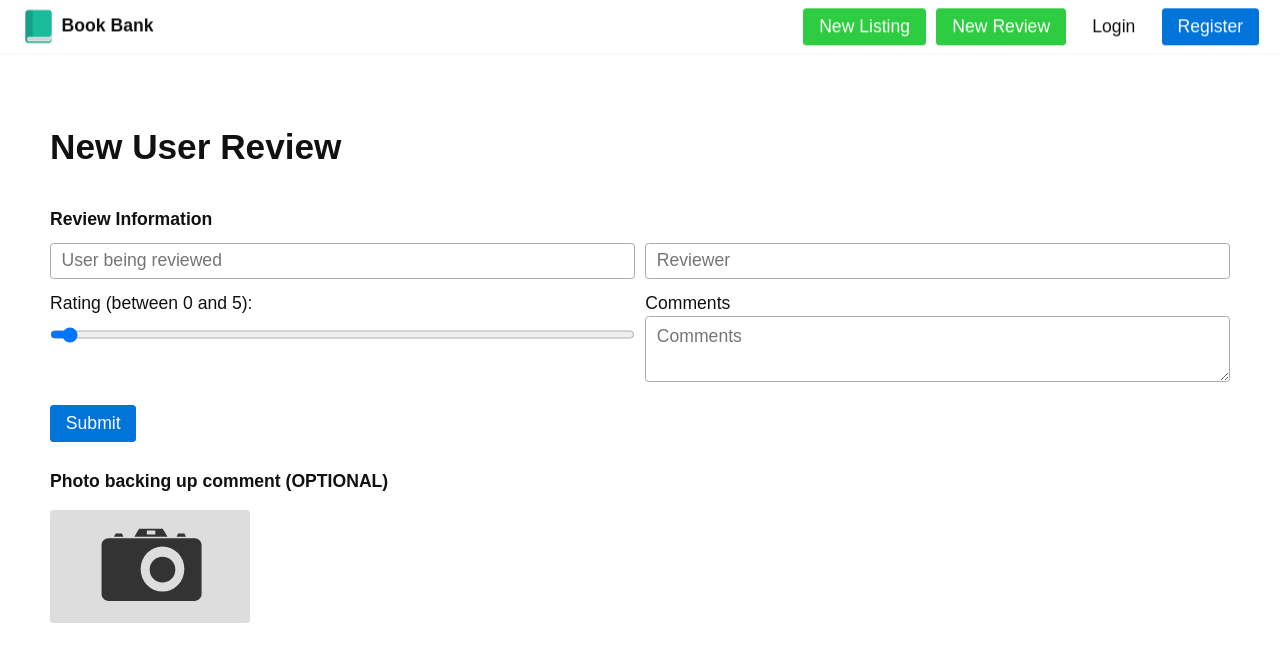
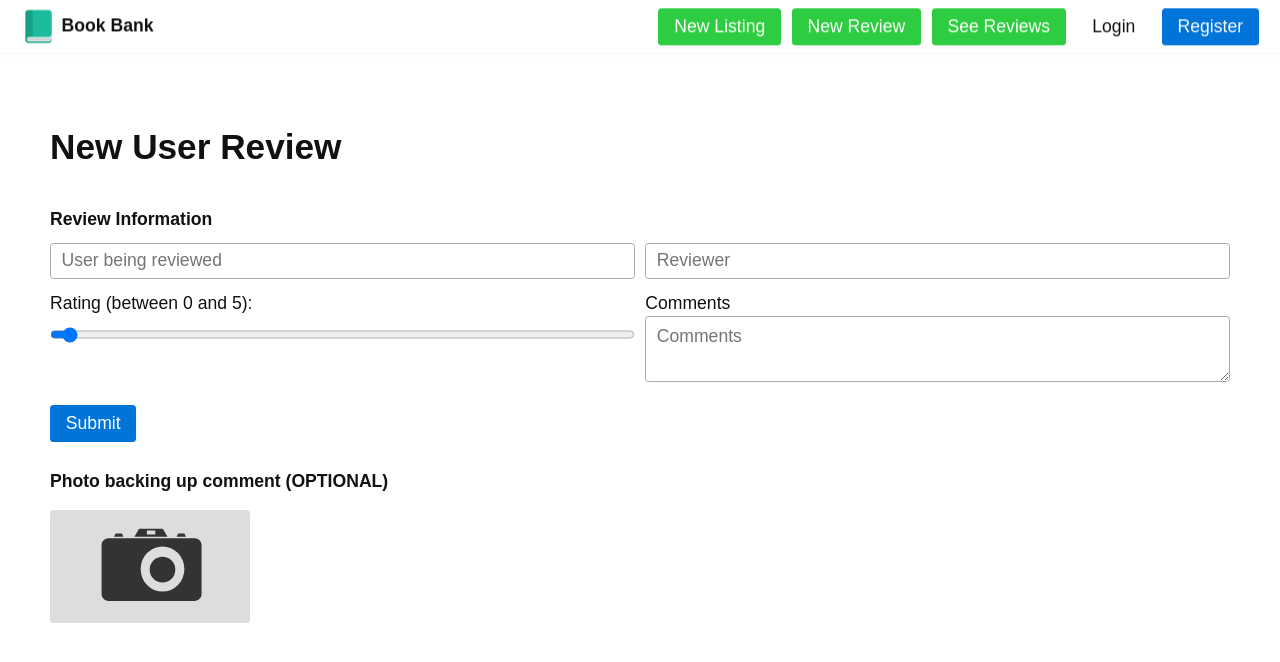
Before and after one commit to tehp/book-bank, a React (Create React App) app in the folder frontend/: page /new-review in a window 1280 px wide. Shown: the top 662 px of the page. Built offline with nearby package versions, Linux system fonts and the light colour scheme; no server answers.

Commit message:
added see reviews button to the nav

```diff
--- a/frontend/src/components/Nav.js
+++ b/frontend/src/components/Nav.js
@@ -24,6 +24,9 @@ class Nav extends React.Component {
             <Link class="button success" to="/new-review">
               New Review
             </Link>
+            <Link class="button success" to="/user-reviews">
+              See Reviews
+            </Link>
             <Link class="pseudo button" to="/login">
               Login
             </Link>
```
